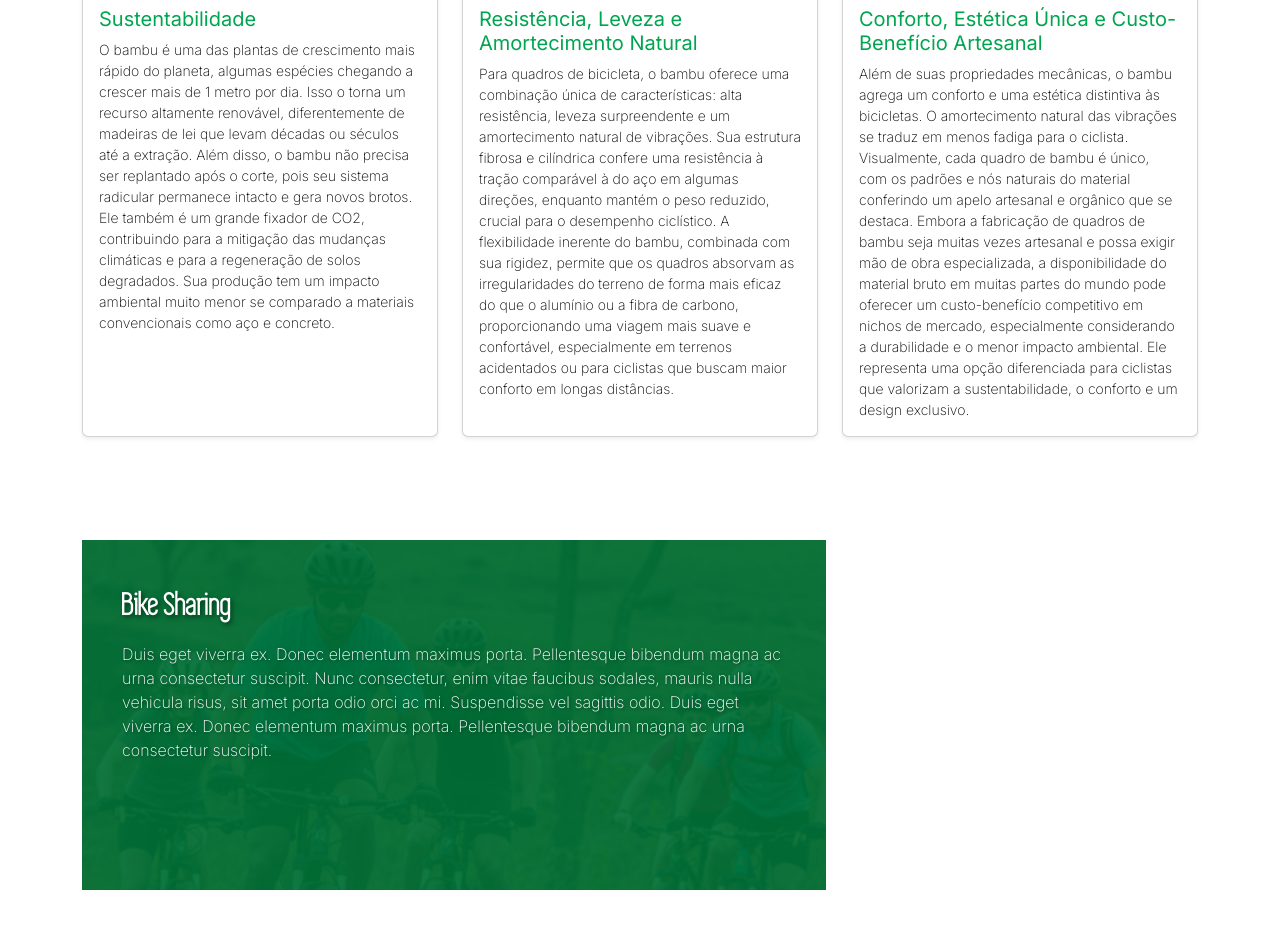
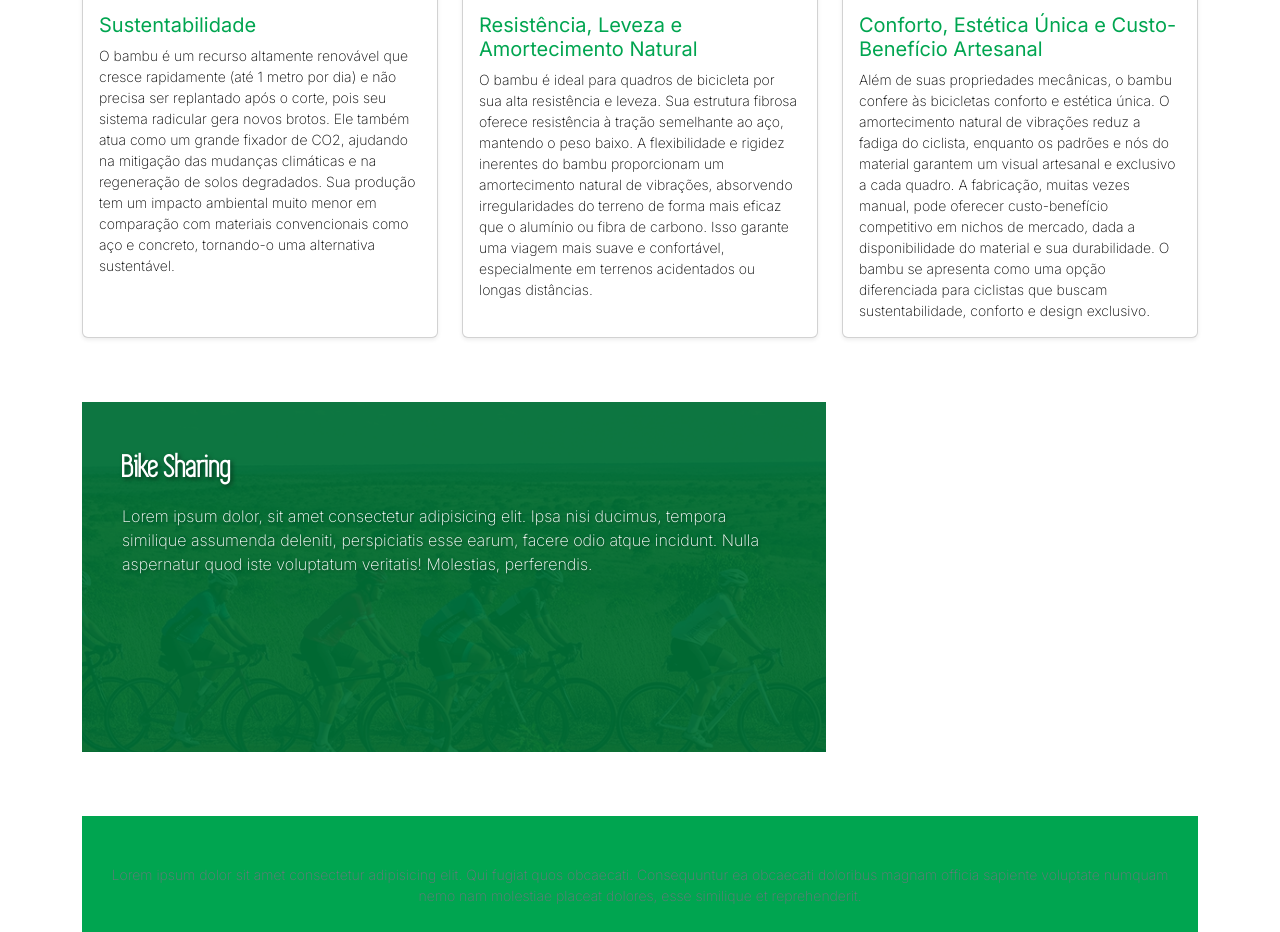
Before and after one commit to jake08hs/BamburitiEco, a plain HTML site: page index.html in a window 1280 px wide. Shown: the part 1038-1970 px from the top of the page. Drawn offline with nearby package versions, Linux system fonts and the light colour scheme; a script that the page names is missing.

Commit message:
Refatorando código links de bootstrap e novo script

```diff
--- a/index.html
+++ b/index.html
@@ -12,8 +12,7 @@
     <link rel="preconnect" href="https://fonts.googleapis.com">
     <link rel="preconnect" href="https://fonts.gstatic.com" crossorigin>
     <link href="https://fonts.googleapis.com/css2?family=Inter:wght@200;400;700&display=swap" rel="stylesheet">
-    <link href="https://cdn.jsdelivr.net/npm/bootstrap@5.3.7/dist/css/bootstrap.min.css" rel="stylesheet"
-        integrity="sha384-LN+7fdVzj6u52u30Kp6M/trliBMCMKTyK833zpbD+pXdCLuTusPj697FH4R/5mcr" crossorigin="anonymous">
+    <link href="https://cdn.jsdelivr.net/npm/bootstrap@5.3.7/dist/css/bootstrap.min.css" rel="stylesheet" integrity="sha384-LN+7fdVzj6u52u30Kp6M/trliBMCMKTyK833zpbD+pXdCLuTusPj697FH4R/5mcr" crossorigin="anonymous">
     <link rel="stylesheet" href="https://cdn.jsdelivr.net/npm/bootstrap-icons@1.11.3/font/bootstrap-icons.min.css">
     <link rel="stylesheet" href="style.css">
 </head>
@@ -21,7 +20,7 @@
 <body>
 
     <header class="main-header">
-        <nav class="navbar navbar-expand-lg bg-light custom-navbar py-3 sticky-top">
+        <nav class="navbar navbar-expand-lg bg-light custom-navbar py-3 fixed-top">
             <div class="container">
                 <a class="navbar-brand me-auto" href="#">
                     <img src="./img/logo bamburiti.png" alt="Bamburiti Logo" class="navbar-logo">
@@ -110,14 +109,12 @@
                             alt="Vantagem 1: Benefício Ecológico">
                         <div class="card-body text-start">
                             <h3 class="card-title section-subtitle">Sustentabilidade</h3>
-                            <p class="card-text">O bambu é uma das plantas de crescimento mais rápido do planeta,
-                                algumas espécies chegando a crescer mais de 1 metro por dia. Isso o torna um recurso
-                                altamente renovável, diferentemente de madeiras de lei que levam décadas ou séculos até
-                                a extração. Além disso, o bambu não precisa ser replantado após o corte, pois seu
-                                sistema radicular permanece intacto e gera novos brotos. Ele também é um grande fixador
-                                de CO2, contribuindo para a mitigação das mudanças climáticas e para a regeneração de
-                                solos degradados. Sua produção tem um impacto ambiental muito menor se comparado a
-                                materiais convencionais como aço e concreto.</p>
+                            <p class="card-text">O bambu é um recurso altamente renovável que cresce rapidamente
+                                (até 1 metro por dia) e não precisa ser replantado após o corte, pois seu sistema
+                                radicular gera novos brotos. Ele também atua como um grande fixador de CO2,
+                                ajudando na mitigação das mudanças climáticas e na regeneração de solos degradados.
+                                Sua produção tem um impacto ambiental muito menor em comparação com materiais
+                                convencionais como aço e concreto, tornando-o uma alternativa sustentável.</p>
                         </div>
                     </div>
                 </div>
@@ -127,15 +124,13 @@
                             alt="Vantagem 2: Resistência e Durabilidade">
                         <div class="card-body text-start">
                             <h3 class="card-title section-subtitle">Resistência, Leveza e Amortecimento Natural</h3>
-                            <p class="card-text">Para quadros de bicicleta, o bambu oferece uma combinação única de
-                                características: alta resistência, leveza surpreendente e um amortecimento natural de
-                                vibrações. Sua estrutura fibrosa e cilíndrica confere uma resistência à tração
-                                comparável à do aço em algumas direções, enquanto mantém o peso reduzido, crucial para o
-                                desempenho ciclístico. A flexibilidade inerente do bambu, combinada com sua rigidez,
-                                permite que os quadros absorvam as irregularidades do terreno de forma mais eficaz do
-                                que o alumínio ou a fibra de carbono, proporcionando uma viagem mais suave e
-                                confortável, especialmente em terrenos acidentados ou para ciclistas que buscam maior
-                                conforto em longas distâncias.</p>
+                            <p class="card-text">O bambu é ideal para quadros de bicicleta por sua alta resistência
+                                e leveza. Sua estrutura fibrosa oferece resistência à tração semelhante ao aço,
+                                mantendo o peso baixo. A flexibilidade e rigidez inerentes do bambu proporcionam
+                                um amortecimento natural de vibrações, absorvendo irregularidades do terreno
+                                de forma mais eficaz que o alumínio ou fibra de carbono. Isso garante uma
+                                viagem mais suave e confortável, especialmente em terrenos acidentados ou longas
+                                distâncias.</p>
                         </div>
                     </div>
                 </div>
@@ -146,16 +141,11 @@
                         <div class="card-body text-start">
                             <h3 class="card-title section-subtitle">Conforto, Estética Única e Custo-Benefício Artesanal
                             </h3>
-                            <p class="card-text">Além de suas propriedades mecânicas, o bambu agrega um conforto e uma
-                                estética distintiva às bicicletas. O amortecimento natural das vibrações se traduz em
-                                menos fadiga para o ciclista. Visualmente, cada quadro de bambu é único, com os padrões
-                                e nós naturais do material conferindo um apelo artesanal e orgânico que se destaca.
-                                Embora a fabricação de quadros de bambu seja muitas vezes artesanal e possa exigir mão
-                                de obra especializada, a disponibilidade do material bruto em muitas partes do mundo
-                                pode oferecer um custo-benefício competitivo em nichos de mercado, especialmente
-                                considerando a durabilidade e o menor impacto ambiental. Ele representa uma opção
-                                diferenciada para ciclistas que valorizam a sustentabilidade, o conforto e um design
-                                exclusivo.</p>
+                            <p class="card-text">Além de suas propriedades mecânicas, o bambu confere às bicicletas conforto e estética única. O
+                                amortecimento natural de vibrações reduz a fadiga do ciclista, enquanto os padrões e nós do material garantem um
+                                visual artesanal e exclusivo a cada quadro. A fabricação, muitas vezes manual, pode oferecer custo-benefício
+                                competitivo em nichos de mercado, dada a disponibilidade do material e sua durabilidade. O bambu se apresenta
+                                como uma opção diferenciada para ciclistas que buscam sustentabilidade, conforto e design exclusivo.</p>
                         </div>
                     </div>
                 </div>
@@ -165,26 +155,24 @@
             <div class="container">
                 <div class="row align-items-center">
                     <div class="col-md-8 bike-sharing-overlay-container py-5">
-                        <img src="./img/bikesharinglessblur.png" alt="Pessoas pedalando com bicicletas de bambu"
+                        <img src="./img/bikesharinglass.png" alt="Pessoas pedalando com bicicletas de bambu"
                             class="bike-sharing-overlay-img">
                         <div class="bike-sharing-overlay-content">
                             <h2 class="bike-sharing-title mb-3">Bike Sharing</h2>
-                            <p class="bike-sharing-text">Duis eget viverra ex. Donec elementum maximus porta.
-                                Pellentesque bibendum magna ac urna consectetur suscipit. Nunc consectetur, enim vitae
-                                faucibus sodales, mauris nulla vehicula risus, sit amet porta odio orci ac mi.
-                                Suspendisse vel sagittis odio. Duis eget viverra ex. Donec elementum maximus porta.
-                                Pellentesque bibendum magna ac urna consectetur suscipit.</p>
+                            <p class="bike-sharing-text">Lorem ipsum dolor, sit amet consectetur adipisicing elit. Ipsa nisi ducimus, tempora similique assumenda deleniti, perspiciatis esse earum, facere odio atque incidunt. Nulla aspernatur quod iste voluptatum veritatis! Molestias, perferendis.</p>
                         </div>
                     </div>
-                    <div class="col-md-4 text-end bike-sharing-icon-column">
+                    <!-- <div class="col-md-4 text-end bike-sharing-icon-column">
                         <img src="./img/icon-bambo.png" alt="Decoração de Bambu" class="img-fluid bamboo-graphic">
-                    </div>
+                    </div>  -->
                 </div>
             </div>
         </section>
         <section id="section-below-bike-sharing" class="py-5 mt-3 mb-3" style="background-color:  #00A550">
             <div class="container">
-                <p class="text-center text-secondary" >Lorem ipsum dolor sit amet consectetur adipisicing elit. Qui fugiat quos obcaecati. Consequuntur ea obcaecati doloribus magnam officia sapiente voluptate numquam nemo nam molestiae placeat dolores, esse similique et reprehenderit.</p>
+                <p class="text-center text-secondary">Lorem ipsum dolor sit amet consectetur adipisicing elit. Qui
+                    fugiat quos obcaecati. Consequuntur ea obcaecati doloribus magnam officia sapiente voluptate numquam
+                    nemo nam molestiae placeat dolores, esse similique et reprehenderit.</p>
             </div>
         </section>
         <section id="nossas-bicicletas" class="mb-5 mt-5">
@@ -192,8 +180,12 @@
             <div class="row row-cols-1 row-cols-md-2 row-cols-lg-4 g-4">
                 <div class="col">
                     <div class="card h-100">
-                <img src="./img/bike1.jpg" class="card-img-top card-bike-img" alt="Bike primeiro modelo"> <div class="card-body d-flex flex-column justify-content-between text-center"> <h5 class="card-title">Bike primeiro modelo</h5>
-                    <p class="card-text mb-3">R$4999,99</p> <a href="#" class="btn btn-success mt-auto">COMPRAR</a> </div>
+                        <img src="./img/bike1.jpg" class="card-img-top card-bike-img" alt="Bike primeiro modelo">
+                        <div class="card-body d-flex flex-column justify-content-between text-center">
+                            <h5 class="card-title">Bike primeiro modelo</h5>
+                            <p class="card-text mb-3">R$4999,99</p> <a href="#"
+                                class="btn btn-success mt-auto">COMPRAR</a>
+                        </div>
                     </div>
                 </div>
                 <div class="col">
@@ -211,7 +203,8 @@
                         <img src="./img/bike1.jpg" class="card-img-top card-bike-img" alt="Bike terceiro modelo">
                         <div class="card-body d-flex flex-column justify-content-between text-center">
                             <h5 class="card-title">Bike terceiro modelo</h5>
-                    <p class="card-text mb-3">R$4999,99</p> <a href="#" class="btn btn-success mt-auto">COMPRAR</a>
+                            <p class="card-text mb-3">R$4999,99</p> <a href="#"
+                                class="btn btn-success mt-auto">COMPRAR</a>
                         </div>
                     </div>
                 </div>
@@ -290,9 +283,7 @@
         <p class="mb-0">&copy; Todos os direitos reservados Lucas Nunes, Wilson de Brito e Jakeline Honório 2025</p>
     </footer>
 
-    <script src="https://cdnjs.cloudflare.com/ajax/libs/bootstrap/5.3.3/js/bootstrap.bundle.min.js"
-        integrity="sha512-va5dLLyJ74P8q5R35f/x4fB1C2T7VzG90g+0BvQe5z3q+Q/B2C30P5O5Q8X5X5J5X5"
-        crossorigin="anonymous"></script>
+  <script src="https://cdn.jsdelivr.net/npm/bootstrap@5.3.7/dist/js/bootstrap.bundle.min.js" integrity="sha384-ndDqU0Gzau9qJ1lfW4pNLlhNTkCfHzAVBReH9diLvGRem5+R9g2FzA8ZGN954O5Q" crossorigin="anonymous"></script>
 
 </body>
 
--- a/style.css
+++ b/style.css
@@ -16,6 +16,7 @@
 /* Estilos do Corpo do Site */
 body {
     font-family: 'Inter', sans-serif;
+     padding-top: 90px;
   /*  letter-spacing: 1px;*/
     background-color: #FFFFFF;
 }
@@ -82,7 +83,7 @@ body {
 #bambooBikeCarousel .carousel-item {
     height: 400px;
     background-color: #eee;
-    display: flex;
+   /* display: flex;*/
     align-items: center;
     justify-content: center;
 }
```
Also changed, not shown: img/bikesharing secreto.png (added), img/bikesharing.png (deleted), img/bikesharinglass.png (added), img/bikesharinglessblur.png (deleted). Lines whose indentation alone changed are shown as unchanged.
